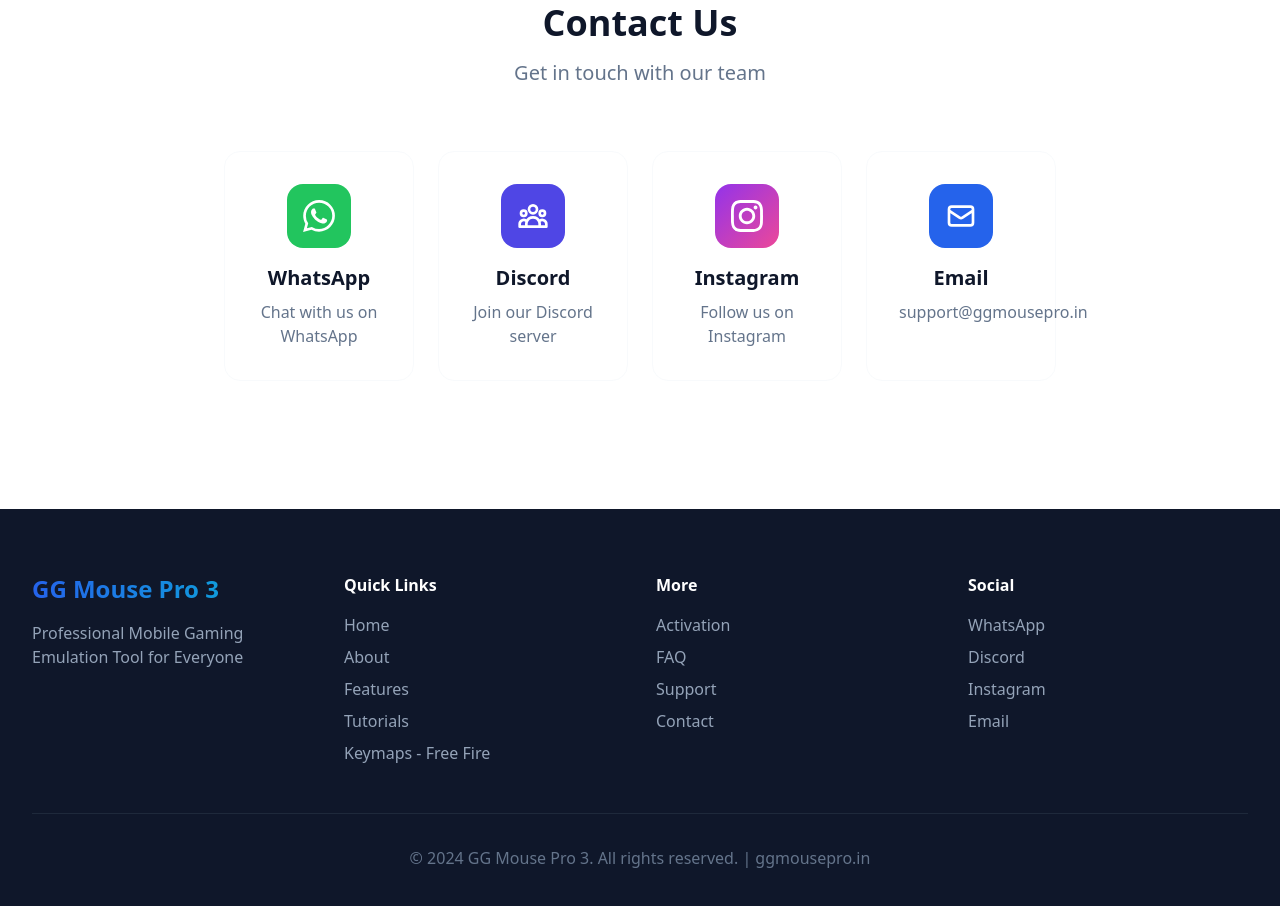
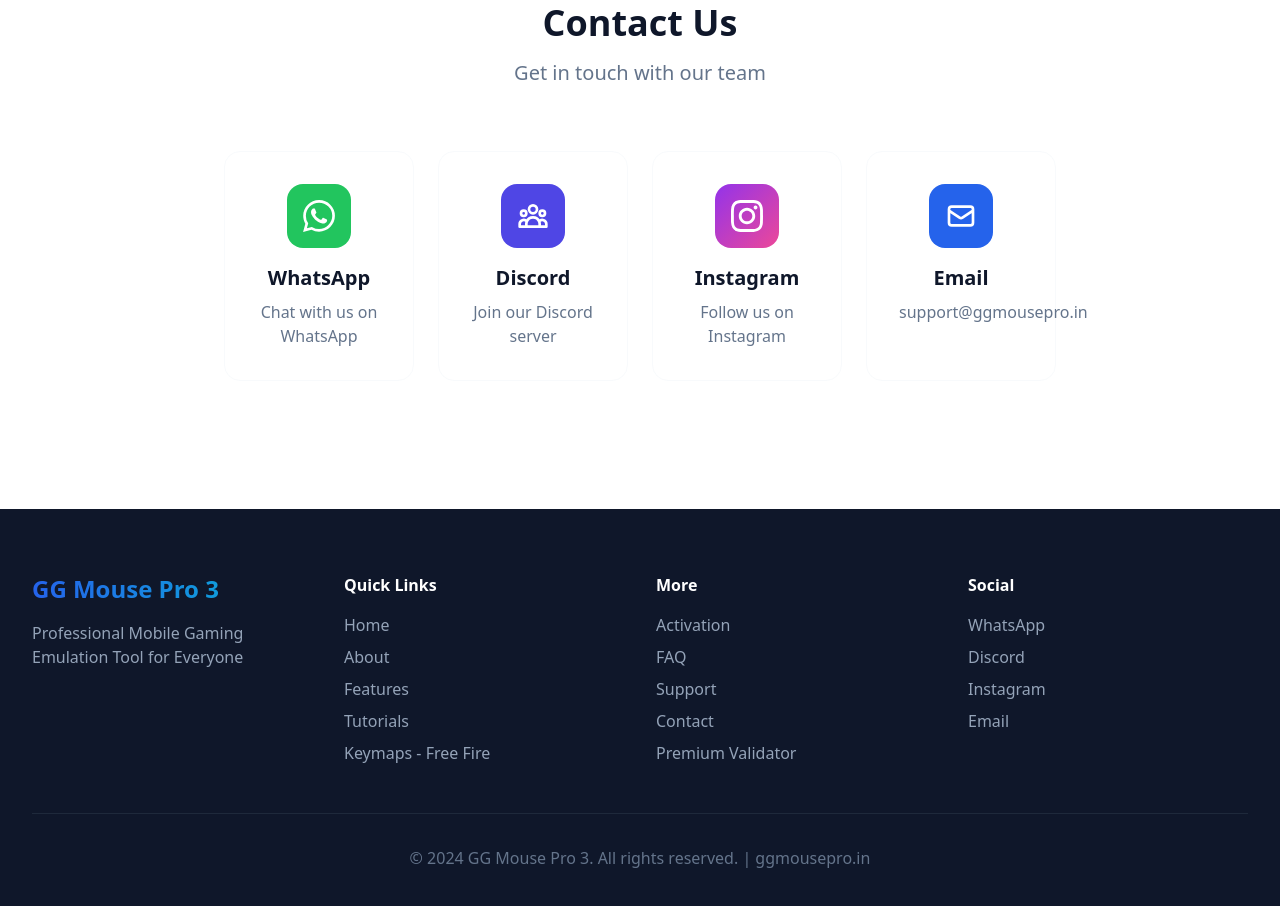
Before and after one commit to KRYZO-MINE/ggmouseproin, a plain HTML site: page index.html in a window 1280 px wide. Shown: the part 9801-10707 px from the top of the page. Drawn offline with nearby package versions, Linux system fonts and the light colour scheme; a script that the page names is missing.

Commit message:
Update index.html

```diff
--- a/index.html
+++ b/index.html
@@ -1215,6 +1215,7 @@
                         <li><a href="#faq" class="hover:text-white transition">FAQ</a></li>
                         <li><a href="#support" class="hover:text-white transition">Support</a></li>
                         <li><a href="#contact" class="hover:text-white transition">Contact</a></li>
+                        <li><a href="https://check.ggmousepro.in" class="hover:text-white transition">Premium Validator</a></li>
                     </ul>
                 </div>
                 <div>
```
